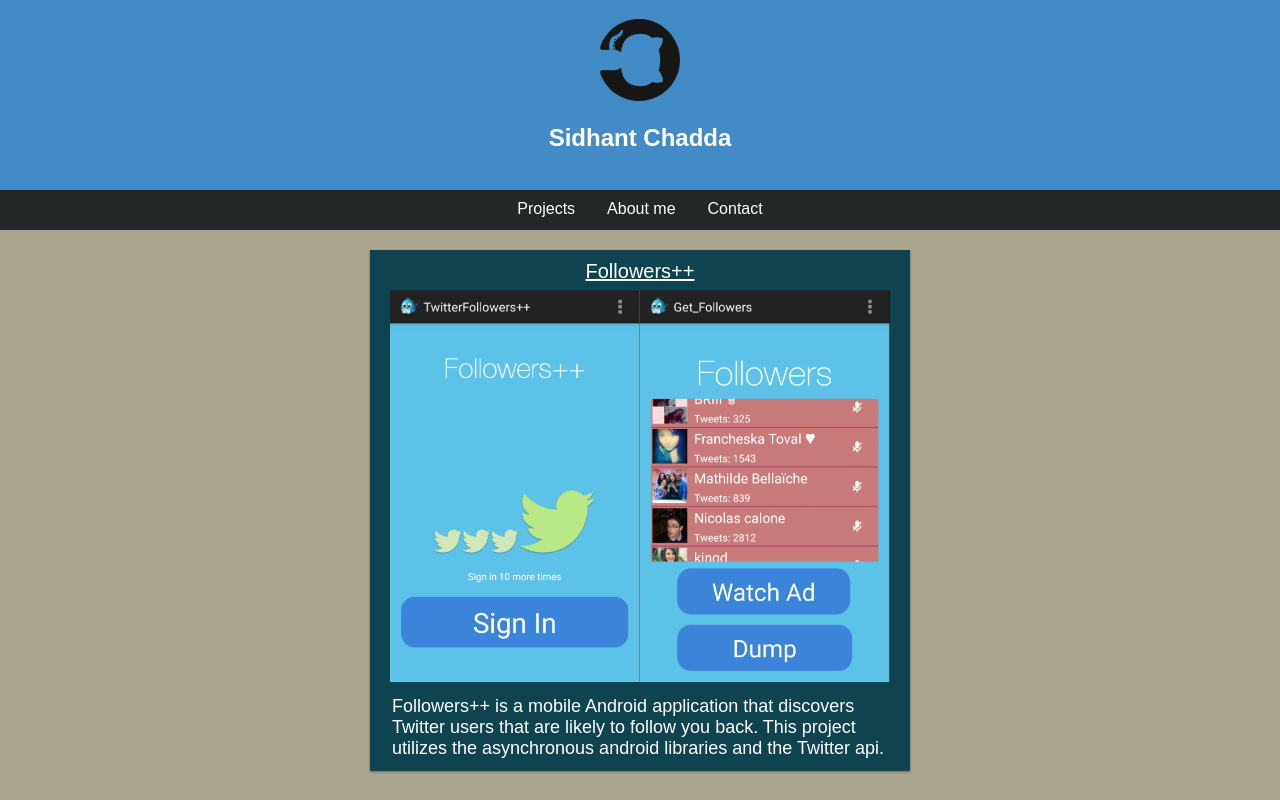
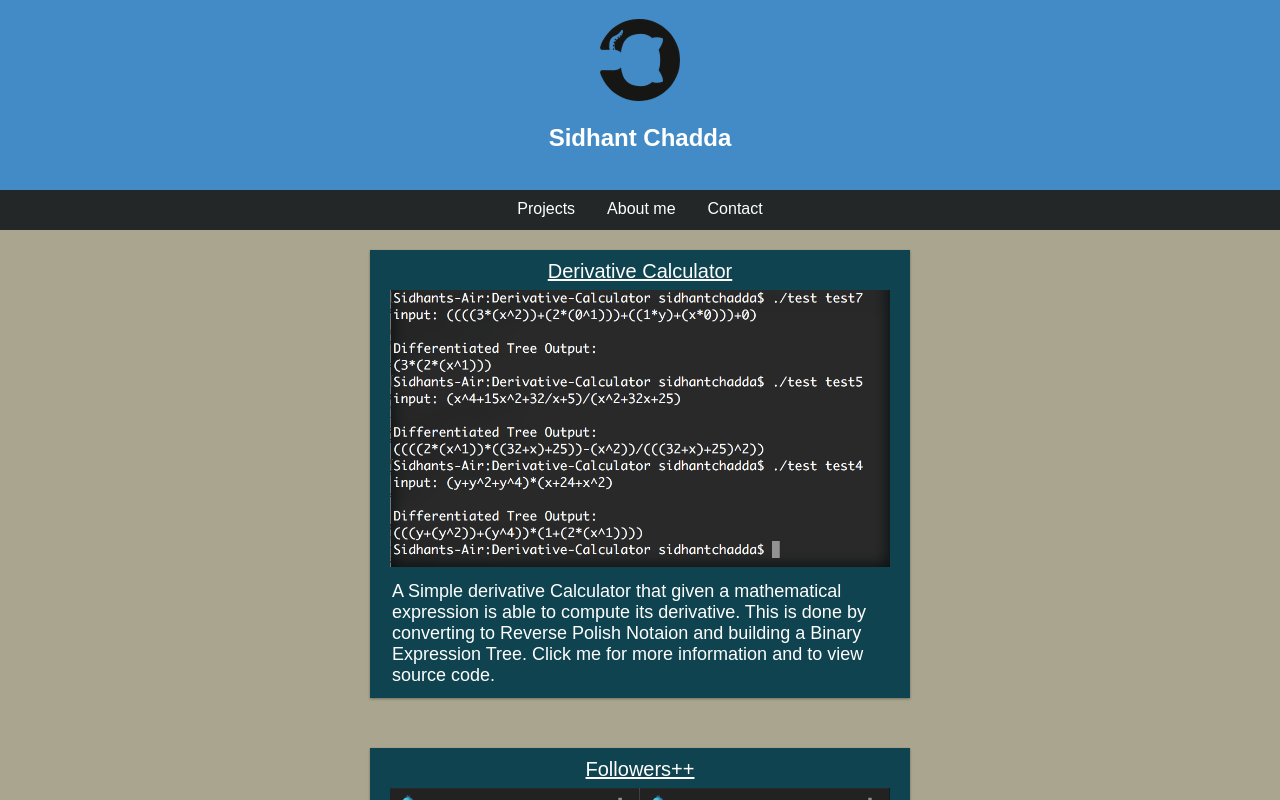
Before and after one commit to sidhantchadda/webapp, a React (Create React App) app: page / in a window 1280 px wide. Shown: the top 800 px of the page. Built offline with nearby package versions, Linux system fonts and the light colour scheme.

Commit message:
added more projects and changed structure of projects to json

```diff
--- a/src/Components/Projects.jsx
+++ b/src/Components/Projects.jsx
@@ -2,10 +2,45 @@
 import Post from './Post'
 class Project extends Component {
 	render() {
+		//				<Post link="http://tinyurl.com/gmohwa2" title="Followers++" img={require('../Imgs/followers++.png')} description="Followers++ is a mobile Android application that discovers Twitter users that are likely to follow you back. This project utilizes the asynchronous android libraries and the Twitter api."/>
+		//				<Post link="http://tinyurl.com/hwzu9hx" title="KitPvP" img={require('../Imgs/minecraft.png')} description="KitPvP is a minecraft server plugin that utilizes the bukkit api to build a structured kit based player vs player combat system inside minecraft. This project utilized my knowledge in data structures and algorithms to develop efficient server code."/>
+
+		var data = [
+			{
+				'title': 'Derivative Calculator',
+				'link': 'https://github.com/koochi10/Derivative-Calculator',
+				'image': require('../Imgs/derivative.png'),
+				'description': 'A Simple derivative Calculator that given a mathematical expression is able to compute its derivative. This is done by converting to Reverse Polish Notaion and building a Binary Expression Tree. Click me for more information and to view source code.'
+			},
+			{
+				'title': 'Followers++',
+				'link': 'http://tinyurl.com/gmohwa2',
+				'image': require('../Imgs/followers++.png'),
+				'description': 'Followers++ is a mobile Android application that discovers Twitter users that are likely to follow you back. This project utilizes the asynchronous android libraries and the Twitter api.'
+
+			},
+			{
+				'title': 'Shortest Path',
+				'link': 'https://github.com/koochi10/Shortest-Path',
+				'image': require('../Imgs/shortest.png'),
+				'description': 'Shortest path algorithims help a computer determine what the shortest path between two nodes are in a graph. And the distance of this path. In this project I have implemented both the dijkstras algorithim and the A* algorithim.'
+			},
+			{
+				'title': 'KitPvP',
+				'link': 'http://tinyurl.com/hwzu9hx',
+				'image': require('../Imgs/minecraft.png'),
+				'description': 'KitPvP is a minecraft server plugin that utilizes the bukkit api to build a structured kit based player vs player combat system inside minecraft. This project utilized my knowledge in data structures and algorithms to develop efficient server code.'
+			},
+		];
+
+		let mapped = data.map((tableItem, i) => {
+			return(
+				<Post key={i} link={tableItem.link} title={tableItem.title} img={tableItem.image} description={tableItem.description} />
+			);
+		})
 		return(
 			<div className="Project">
-				<Post link="http://tinyurl.com/gmohwa2" title="Followers++" img={require('../Imgs/followers++.png')} description="Followers++ is a mobile Android application that discovers Twitter users that are likely to follow you back. This project utilizes the asynchronous android libraries and the Twitter api."/>
-				<Post link="http://tinyurl.com/hwzu9hx" title="KitPvP" img={require('../Imgs/minecraft.png')} description="KitPvP is a minecraft server plugin that utilizes the bukkit api to build a structured kit based player vs player combat system inside minecraft. This project utilized my knowledge in data structures and algorithms to develop efficient server code."/>
+				{mapped}
 			</div>
 		);
 	}
```
Also changed, not shown: src/Imgs/derivative.png (added), src/Imgs/shortest.png (added).
